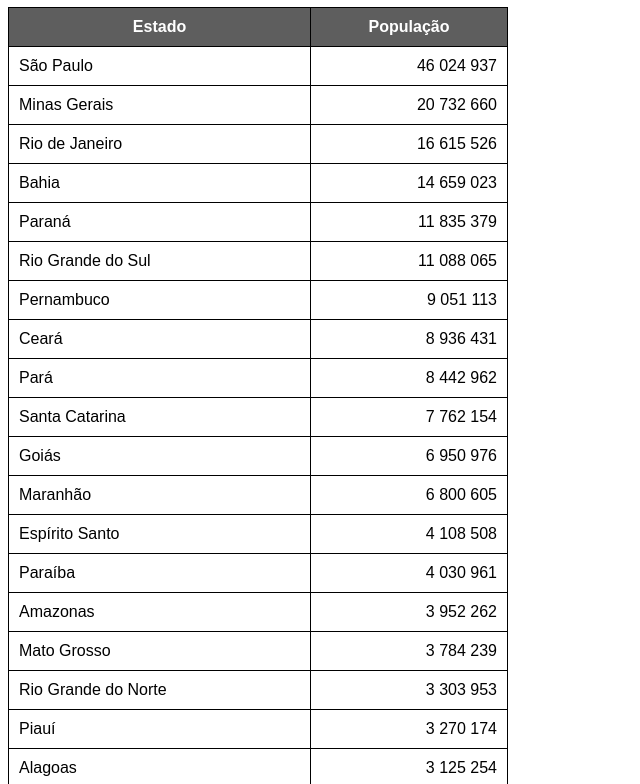
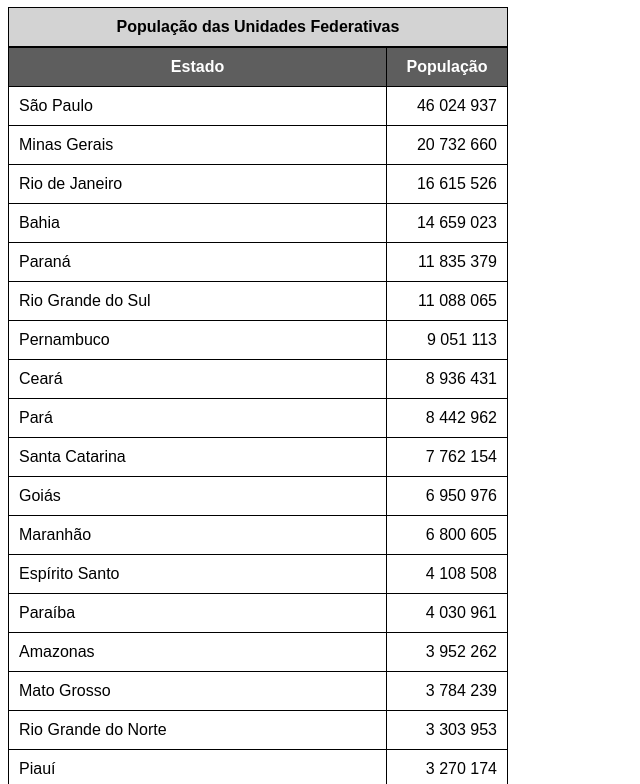
Before and after one commit to henriquevelozo/html-css, a plain HTML site: page Exercicios/ex023/tabela02.html in a window 1280 px wide. Shown: the part 73-857 px from the top of the page, without its empty margins (0-640 px from the left). Drawn offline with Linux system fonts and the light colour scheme.

Commit message:
Update tabela02.html

```diff
--- a/Exercicios/ex023/tabela02.html
+++ b/Exercicios/ex023/tabela02.html
@@ -12,6 +12,14 @@
         table{
             width: 500px;
             border-collapse: collapse;
+        }
+
+        caption{
+            font-size: 1em;
+            font-weight: bold;
+            padding: 10px;
+            background-color: lightgray;
+            border: 1px solid black;
         }
 
         td, th{
@@ -32,15 +40,16 @@
 <body>
     <h1>Uso de tabelas grandes.</h1>
     <table>
+        <caption>População das Unidades Federativas</caption>
         <thead>
             <tr>
-                <th>Estado</th>
-                <th>População</th>
+                <th scope="col">Estado</th>
+                <th scope="col" style="width: 100px;">População</th>
             </tr>
         </thead>
         <tfoot>
             <tr>
-                <th>Total de Habitantes</th>
+                <th scope="row">Total de Habitantes</th>
                 <td class="num"><strong>210 147 125</strong></td>
             </tr>
         </tfoot>
```
